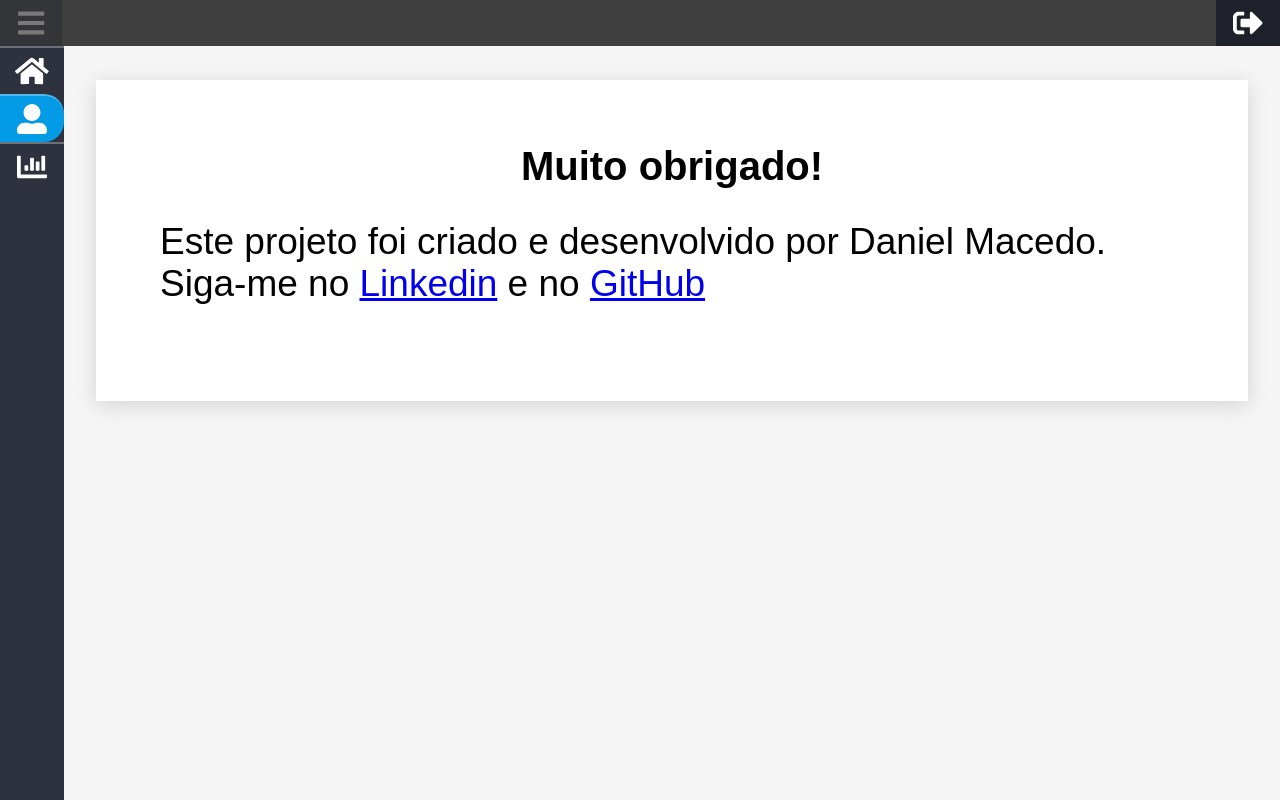
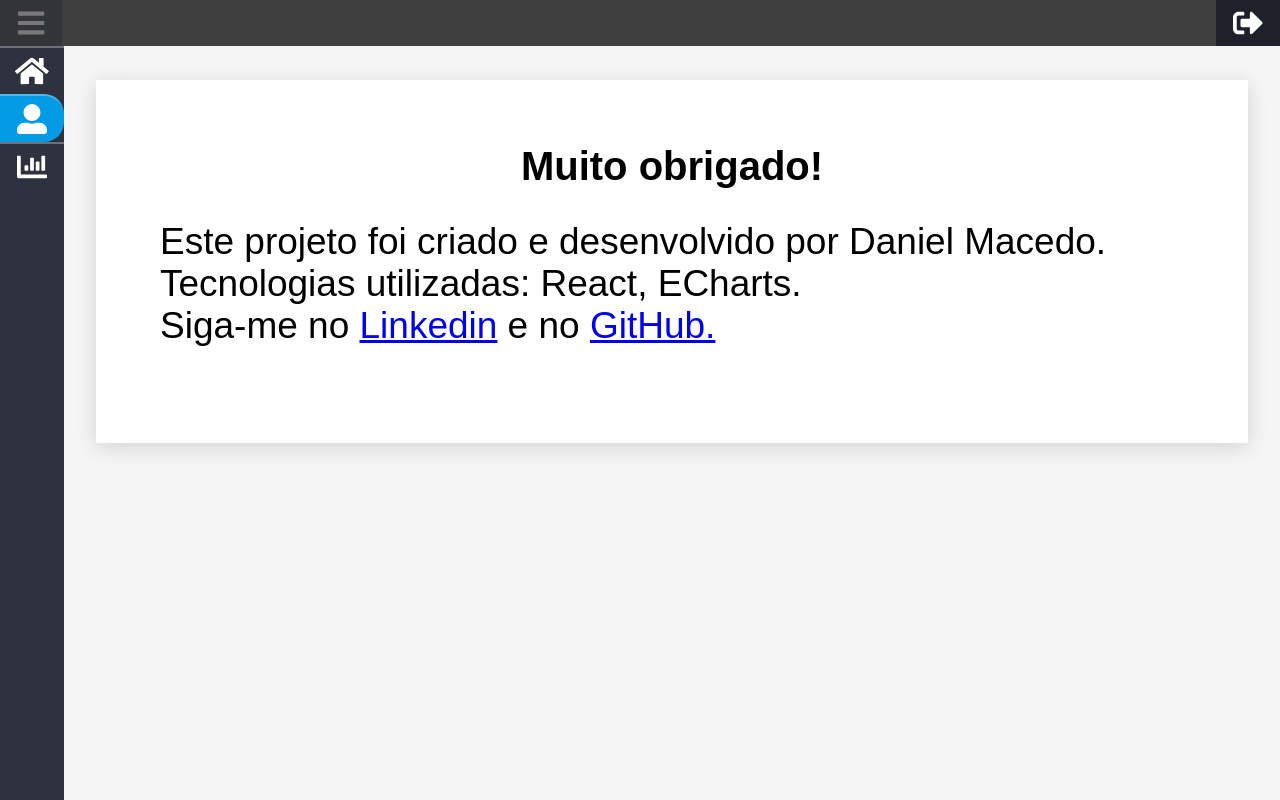
Before and after one commit to daniudo557/my-ecommerce-dashboard, a React (Create React App) app: page /profile in a window 1280 px wide. Built offline with nearby package versions, Linux system fonts and the light colour scheme.

Commit message:
Update profile page

```diff
--- a/src/pages/Profile.js
+++ b/src/pages/Profile.js
@@ -13,8 +13,9 @@ const Profile = () => {
           <h2 style={{ textAlign: 'center', fontSize: isMobile ? 25 : 40 }}>Muito obrigado!</h2>
           <div style={{ margin: isMobile ? '16px 0px' : '32px 0px' }}>
             <p style={{ fontSize: isMobile ? 22 : 37 }}> Este projeto foi criado e desenvolvido por Daniel Macedo.</p>
+            <p style={{ fontSize: isMobile ? 22 : 37 }}> Tecnologias utilizadas: React, ECharts.</p>
             <p style={{ fontSize: isMobile ? 22 : 37 }}>
-              Siga-me no <a href='https://www.linkedin.com/in/macedo-daniel/'>Linkedin</a> e no <a href='https://www.linkedin.com/in/macedo-daniel/'>GitHub</a>
+              Siga-me no <a href='https://www.linkedin.com/in/macedo-daniel/'>Linkedin</a> e no <a href='https://www.linkedin.com/in/macedo-daniel/'>GitHub.</a>
             </p>
           </div>
         </ResponsiveCard>
```
